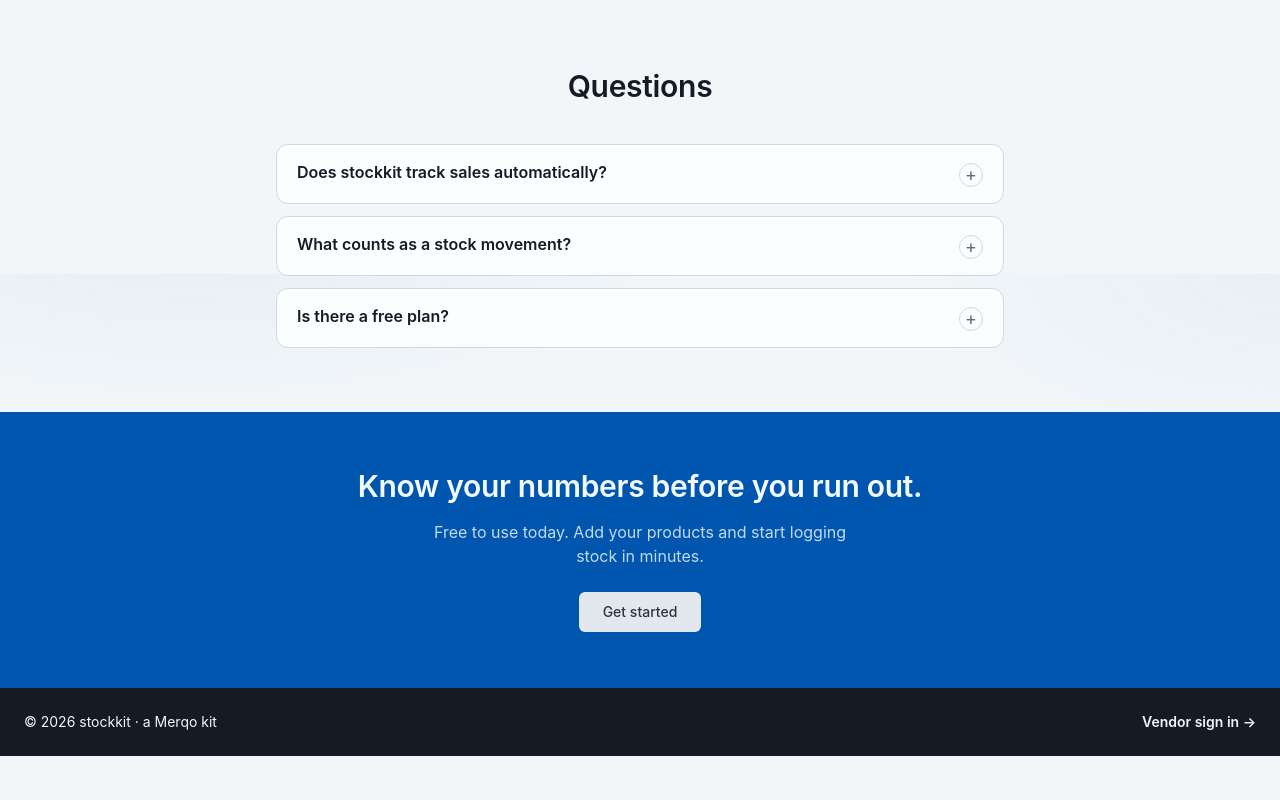
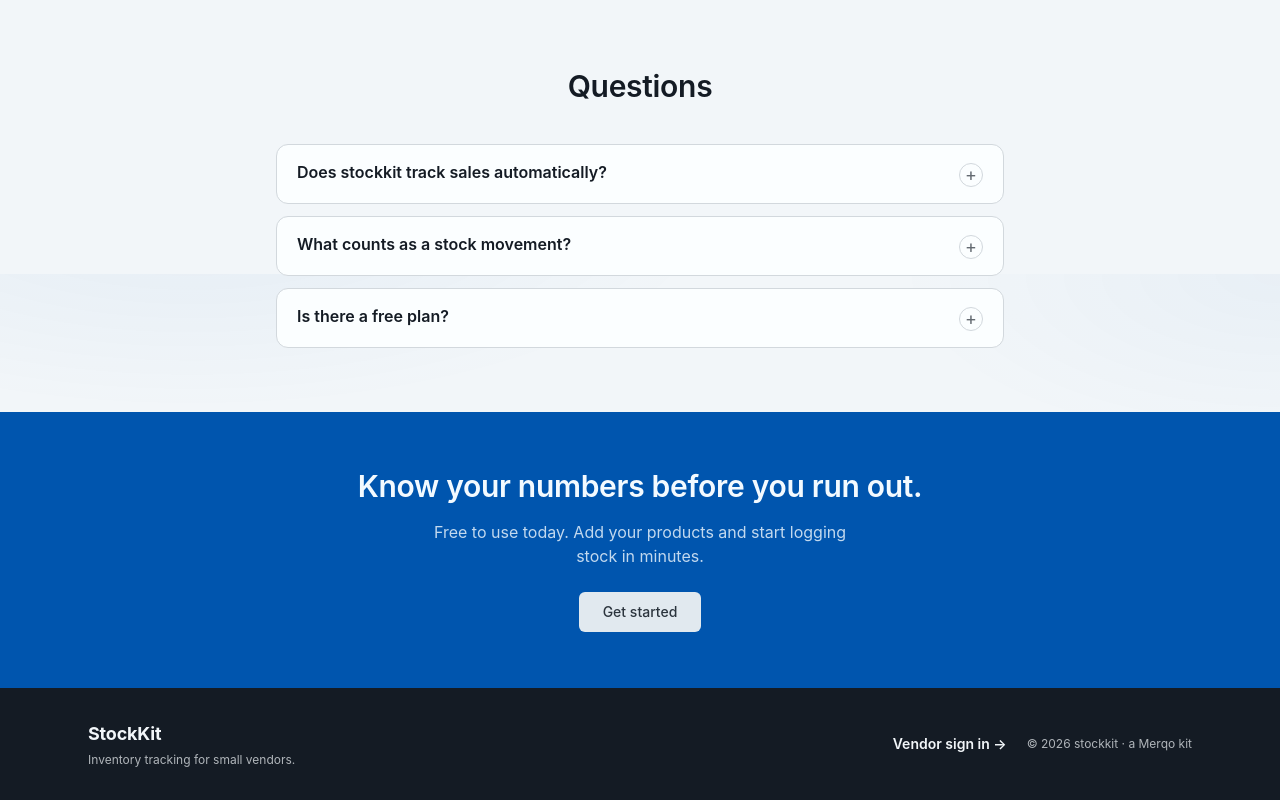
Before and after one commit to cljiahao/stockkit, a Next.js app: page / in a window 1280 px wide. Shown: the part 1326-2126 px from the top of the page. Before the commit the page ends 2082 px from the top, so only its background shows below. Built offline with nearby package versions, Linux system fonts and the light colour scheme; no server answers.

Commit message:
fix: SiteFooter missing wordmark + tagline required by landing-page standard
Landing-page-standard.md §1.5 mandates the footer carry a wordmark, a
one-line tagline, and the Merqo credit line. SiteFooter only rendered the
credit line — bring it in line with qkit's and loopkit's footer structure.

```diff
--- a/src/components/layout/site-footer.tsx
+++ b/src/components/layout/site-footer.tsx
@@ -1,6 +1,7 @@
 import { LinkList, type LinkItem } from '@/components/widgets';
 
 interface SiteFooterProps {
+  tagline?: string;
   creditText?: string;
   links?: LinkItem[];
 }
@@ -8,14 +9,27 @@ interface SiteFooterProps {
 const defaultLinks: LinkItem[] = [];
 
 export function SiteFooter({
+  tagline = 'Inventory tracking for small vendors.',
   creditText = '© 2026 stockkit · a Merqo kit',
   links = defaultLinks,
 }: SiteFooterProps) {
   return (
     <footer className="bg-foreground w-full">
-      <div className="flex-between px-6 py-6">
-        <p className="text-background text-sm">{creditText}</p>
-        {links.length > 0 && <LinkList links={links} className="text-background text-sm" />}
+      <div className="mx-auto flex max-w-6xl flex-col gap-4 px-6 py-8 sm:flex-row sm:items-center sm:justify-between">
+        <div>
+          {/* Plain <a>, not next/link's Link — same-page hash jump to #top,
+              see Navbar's wordmark comment for why Link doesn't reliably
+              update the URL bar's hash on a fragment-only navigation. */}
+          {/* eslint-disable-next-line @next/next/no-html-link-for-pages */}
+          <a href="/#top" className="text-background font-display text-lg font-bold tracking-tight">
+            StockKit
+          </a>
+          <p className="text-background/70 mt-1 text-xs">{tagline}</p>
+        </div>
+        <div className="flex items-center gap-5">
+          {links.length > 0 && <LinkList links={links} className="text-background text-sm" />}
+          <span className="text-background/70 text-xs">{creditText}</span>
+        </div>
       </div>
     </footer>
   );
```
Also changed, not shown: src/components/layout/README.md, 2 other files (tests, documents, lock files or other folders).
